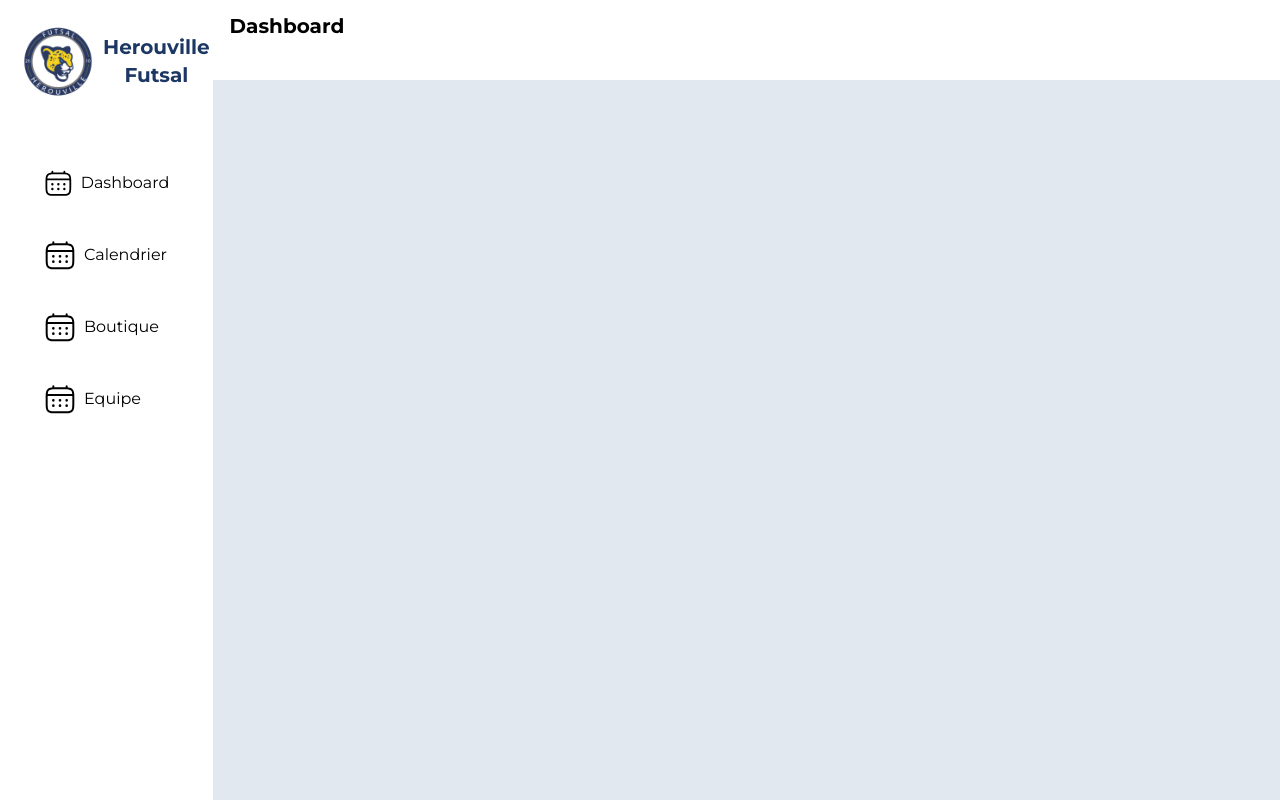
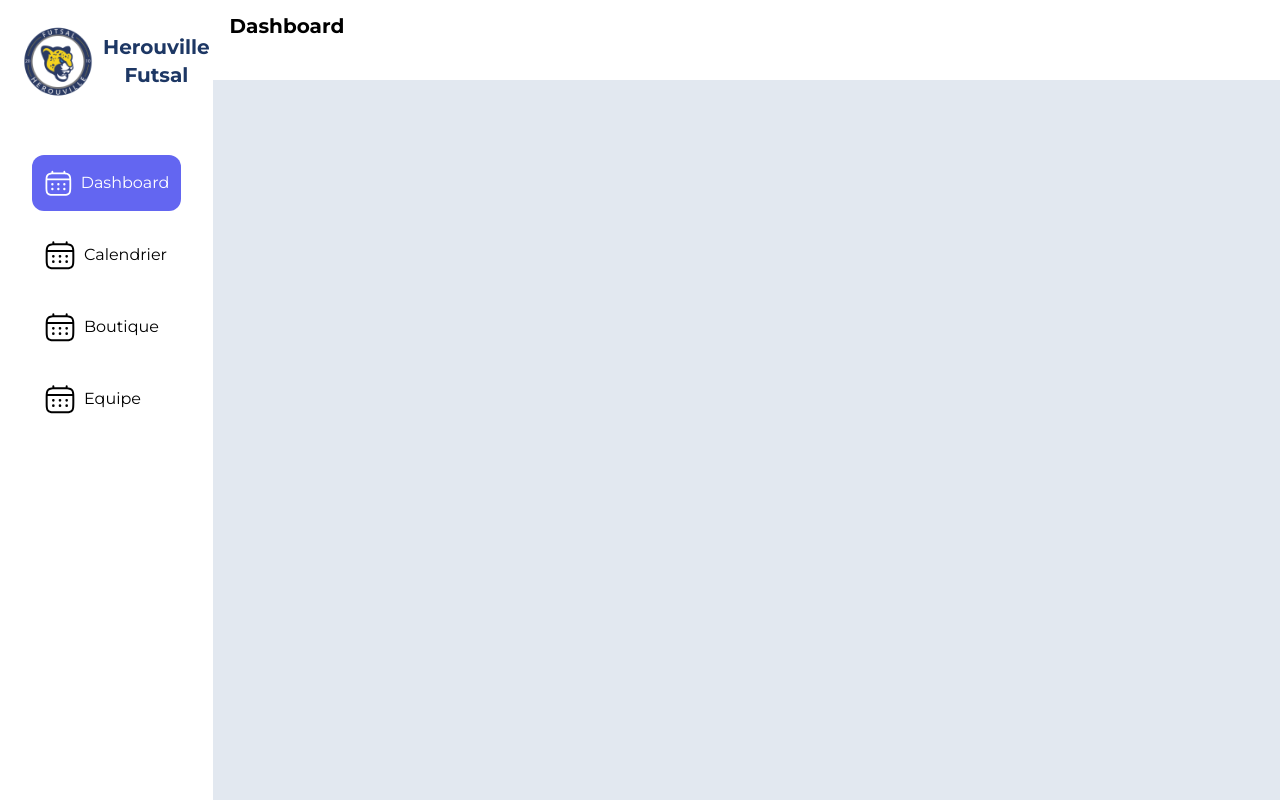
Before and after one commit to Emk0oo/herouville-futsal-nextJS, a Next.js app: page /dashboard in a window 1280 px wide. Built offline with nearby package versions, Linux system fonts and the light colour scheme.

Commit message:
[ADD] control on pathname

```diff
--- a/components/Dashboard.tsx
+++ b/components/Dashboard.tsx
@@ -1,32 +1,36 @@
 "use client";
 
 import Image from "next/image";
-import React, { useMemo } from "react";
+import React from "react";
 import { useState } from "react";
-import { useRouter } from "next/router";
 import SidebarButton from "./SidebarButton";
 import { dashboardMenu } from "@/constants/outils";
+import { usePathname } from "next/navigation";
+import Link from "next/link";
+import path from "path";
 
 const nomDeMarque = "Herouville Futsal";
 
 const Dashboard = () => {
   const [isSidebarOpen, setIsSidebarOpen] = useState(true);
-  // const router = useRouter();
-  // const { pathname } = router;
+  const pathname = usePathname();
 
-  const pageNames = {
-    "/dashboard": "Tableau de Bord",
-    "/dashboard/calendrier": "Calendrier",
-    "/dashboard/boutique": "Boutique",
-    "/dashboard/equipe": "Boutique",
-  };
+
+  const pageNames = [
+    { path: "/dashboard", name: "Dashboard" },
+    { path: "/dashboard/calendrier", name: "Calendrier" },
+    { path: "/dashboard/boutique", name: "Boutique" },
+    { path: "/dashboard/equipe", name: "Equipe" },
+  ];
+
+  const nomPage = pageNames.find((page) => page.path === pathname)?.name;
+
 
   const toggleSidebar = () => {
     setIsSidebarOpen(!isSidebarOpen);
   };
 
   // const nomPage = useMemo(() => pageNames[pathname] || "Page Inconnue", [pathname]);
-
 
   return (
     <main id="dashboard" className="relative w-full h-screen bg-slate-200">
@@ -40,7 +44,7 @@ const Dashboard = () => {
         >
           <div id="titrePage" className="flex items-center gap-2 p-3">
             {/* Affiche le nom de la page */}
-            <h1 className="text-xl font-bold">Dashboard</h1>
+            <h1 className="text-xl font-bold">{nomPage}</h1>
           </div>
         </div>
       </div>
@@ -81,7 +85,7 @@ const Dashboard = () => {
                 title={item.title}
                 link={item.link}
                 isSidebarOpen={isSidebarOpen}
-                isActive={false}
+                isActive={pathname === item.link}
               />
             ))}
           </div>
```
